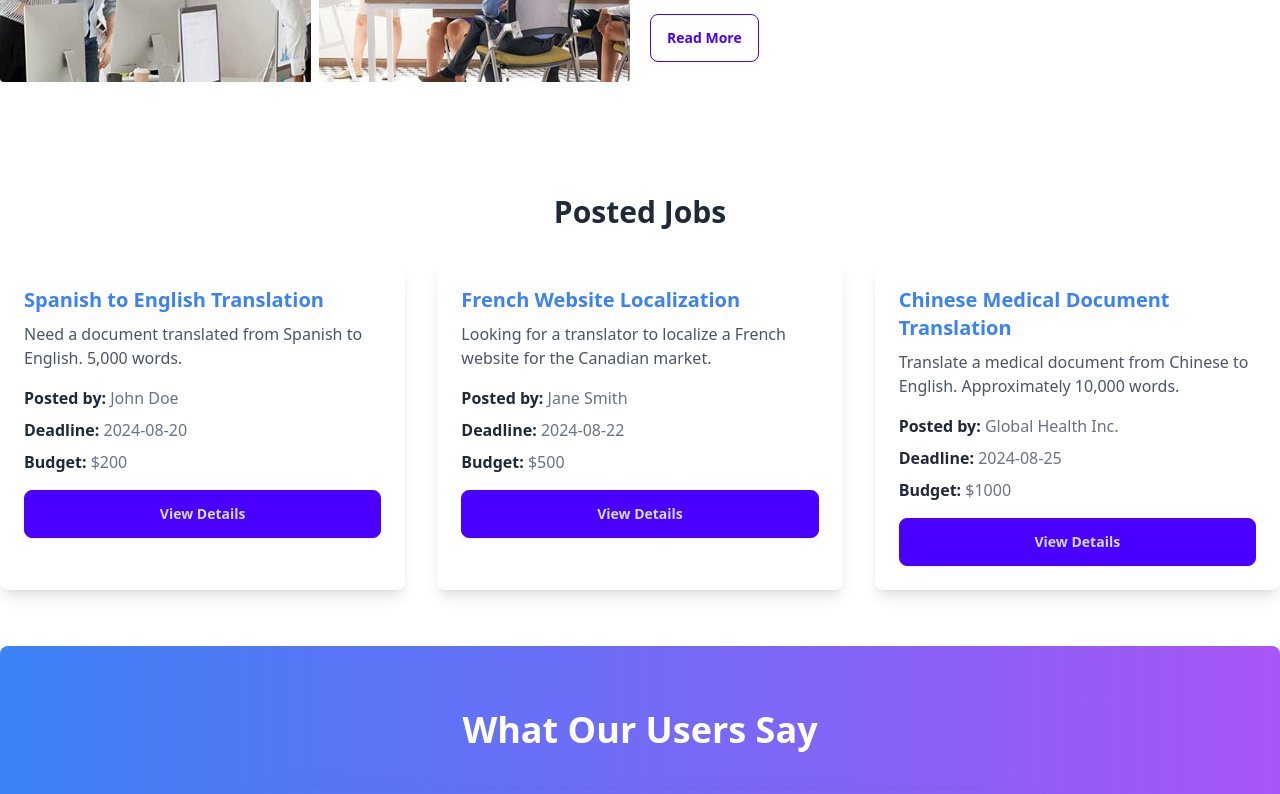
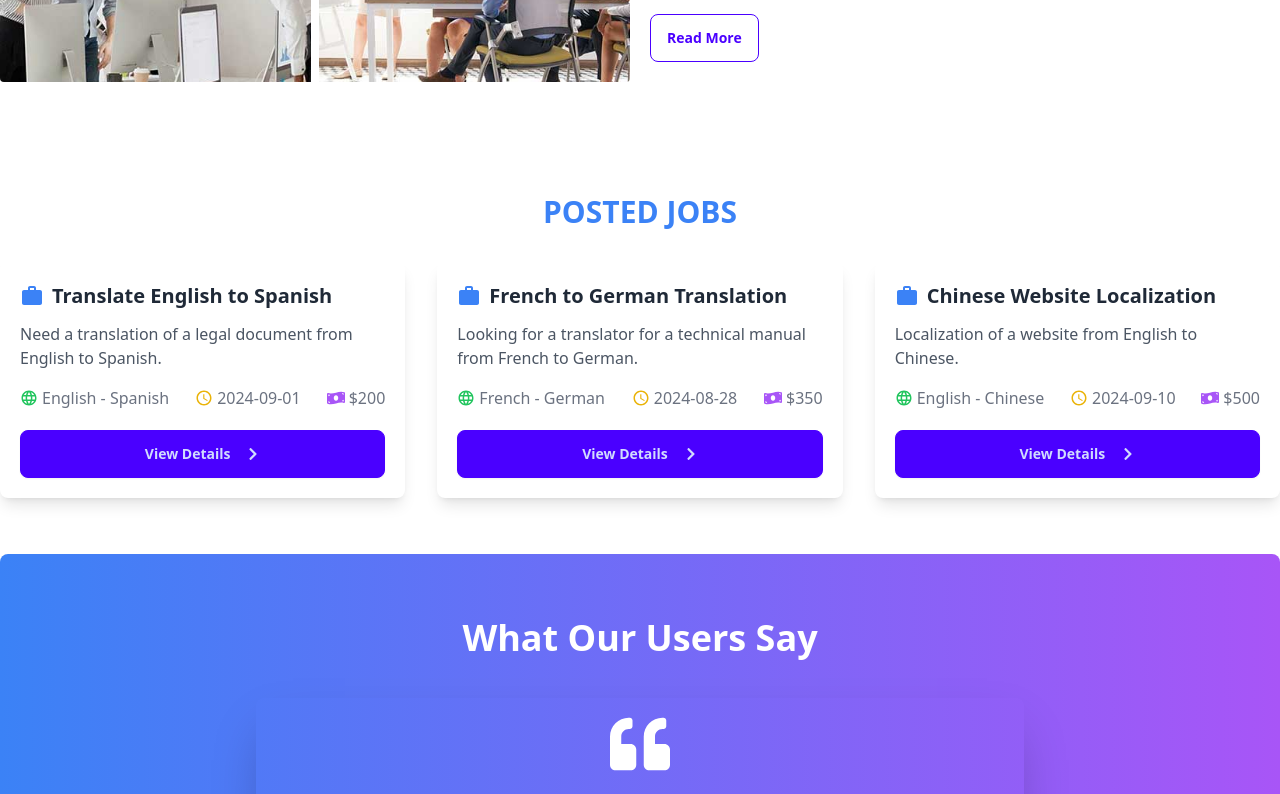
Before and after one commit to sakil470004/70loaguages.com, a React (Vite) app in the folder frontend/: page / in a window 1280 px wide. Shown: the part 1080-1874 px from the top of the page. Built offline with nearby package versions, Linux system fonts and the light colour scheme; no server answers; sample sign-in values are in the browser's storage.

Commit message:
fixed home page

```diff
--- a/frontend/src/pages/home/Accordian.jsx
+++ b/frontend/src/pages/home/Accordian.jsx
@@ -33,8 +33,8 @@ const Accordion = () => {
   ];
   return (
     <div className="py-14">
-    <h2 className="text-3xl font-bold text-blue-400 uppercase">
-      FAQ
+    <h2 className="text-3xl text-center font-bold text-blue-400 uppercase mb-8">
+      Frequently Asked Questions
     </h2>
       <div className="mt-6 flex flex-col gap-5 border-l-4 pl-3 border-l-blue-200">
         {faqArray.map((faq) => (
--- a/frontend/src/pages/home/Home.jsx
+++ b/frontend/src/pages/home/Home.jsx
@@ -3,7 +3,7 @@ import Footer from "../../components/Footer/Footer";
 import Navbar from "../../components/navbar/Navbar";
 import About from "./AboutUs";
 import Accordion from "./Accordian";
-import PostedJobs from "./PostedJobs";
+import JobList from "./JobList";
 import WhatOurUserSays from "./WhatOurUserSays";
 
 const Home = () => {
@@ -13,7 +13,7 @@ const Home = () => {
       <Slider />
       <About />
       {/* JOBS */}
-      <PostedJobs/>
+      <JobList/>
       <WhatOurUserSays/>
       <Accordion/>
       <Footer/>
--- /dev/null
+++ b/frontend/src/pages/home/JobList.jsx
@@ -0,0 +1,71 @@
+import { MdOutlineWork, MdAccessTime, MdLanguage } from "react-icons/md";
+import { FaMoneyBillWave, FaChevronRight } from "react-icons/fa";
+
+const JobCard = ({ job }) => {
+  return (
+    <div className="bg-white rounded-lg shadow-lg p-5 hover:shadow-xl transition-shadow duration-300 relative">
+      <div className="flex items-center mb-3">
+        <MdOutlineWork className="text-2xl text-blue-500 mr-2" />
+        <h2 className="text-xl font-bold text-gray-800">{job.title}</h2>
+      </div>
+      <p className="text-gray-600 mb-4">{job.description}</p>
+      <div className="flex justify-between items-center text-gray-500">
+        <div className="flex items-center">
+          <MdLanguage className="text-lg text-green-500 mr-1" />
+          <span>{job.languagePair}</span>
+        </div>
+        <div className="flex items-center">
+          <MdAccessTime className="text-lg text-yellow-500 mr-1" />
+          <span>{job.deadline}</span>
+        </div>
+        <div className="flex items-center">
+          <FaMoneyBillWave className="text-lg text-purple-500 mr-1" />
+          <span>${job.budget}</span>
+        </div>
+      </div>
+      <button className="btn btn-primary btn-block mt-5 flex items-center justify-center">
+        View Details <FaChevronRight className="ml-2" />
+      </button>
+      <div className="absolute inset-0 bg-gradient-to-r from-purple-400 via-pink-500 to-red-500 opacity-0 hover:opacity-10 transition-opacity duration-300 rounded-lg"></div>
+    </div>
+  );
+};
+
+const JobList = () => {
+  const jobs = [
+    {
+      title: "Translate English to Spanish",
+      description: "Need a translation of a legal document from English to Spanish.",
+      languagePair: "English - Spanish",
+      deadline: "2024-09-01",
+      budget: 200,
+    },
+    {
+      title: "French to German Translation",
+      description: "Looking for a translator for a technical manual from French to German.",
+      languagePair: "French - German",
+      deadline: "2024-08-28",
+      budget: 350,
+    },
+    {
+      title: "Chinese Website Localization",
+      description: "Localization of a website from English to Chinese.",
+      languagePair: "English - Chinese",
+      deadline: "2024-09-10",
+      budget: 500,
+    },
+  ];
+
+  return (
+    <div className="py-14">
+      <h2 className="text-3xl font-bold text-blue-500 uppercase mb-8 text-center">Posted Jobs</h2>
+      <div className="grid grid-cols-1 sm:grid-cols-2 lg:grid-cols-3 gap-8">
+        {jobs.map((job, index) => (
+          <JobCard key={index} job={job} />
+        ))}
+      </div>
+    </div>
+  );
+};
+
+export default JobList;
--- a/frontend/src/pages/home/PostedJobs.jsx
+++ /dev/null
@@ -1,59 +0,0 @@
-import React from 'react';
-
-const PostedJobs = () => {
-  const jobs = [
-    {
-      id: 1,
-      title: "Spanish to English Translation",
-      description: "Need a document translated from Spanish to English. 5,000 words.",
-      postedBy: "John Doe",
-      deadline: "2024-08-20",
-      budget: "$200",
-    },
-    {
-      id: 2,
-      title: "French Website Localization",
-      description: "Looking for a translator to localize a French website for the Canadian market.",
-      postedBy: "Jane Smith",
-      deadline: "2024-08-22",
-      budget: "$500",
-    },
-    {
-      id: 3,
-      title: "Chinese Medical Document Translation",
-      description: "Translate a medical document from Chinese to English. Approximately 10,000 words.",
-      postedBy: "Global Health Inc.",
-      deadline: "2024-08-25",
-      budget: "$1000",
-    },
-  ];
-
-  return (
-    <div className="py-14">
-      <h2 className="text-3xl font-bold text-gray-800 text-center mb-8">Posted Jobs</h2>
-      <div className="grid grid-cols-1 md:grid-cols-2 lg:grid-cols-3 gap-8">
-        {jobs.map((job) => (
-          <div key={job.id} className="card bg-white shadow-lg rounded-lg p-6 hover:shadow-xl transition-shadow duration-300 ease-in-out">
-            <h3 className="text-xl font-semibold text-blue-500">{job.title}</h3>
-            <p className="text-gray-600 mt-2">{job.description}</p>
-            <div className="mt-4">
-              <span className="text-gray-800 font-bold">Posted by: </span>
-              <span className="text-gray-500">{job.postedBy}</span>
-            </div>
-            <div className="mt-2">
-              <span className="text-gray-800 font-bold">Deadline: </span>
-              <span className="text-gray-500">{job.deadline}</span>
-            </div>
-            <div className="mt-2">
-              <span className="text-gray-800 font-bold">Budget: </span>
-              <span className="text-gray-500">{job.budget}</span>
-            </div>
-            <button className="btn btn-primary mt-4">View Details</button>
-          </div>
-        ))}
-      </div>
-    </div>
-  );
-};
-
-export default PostedJobs;
```
